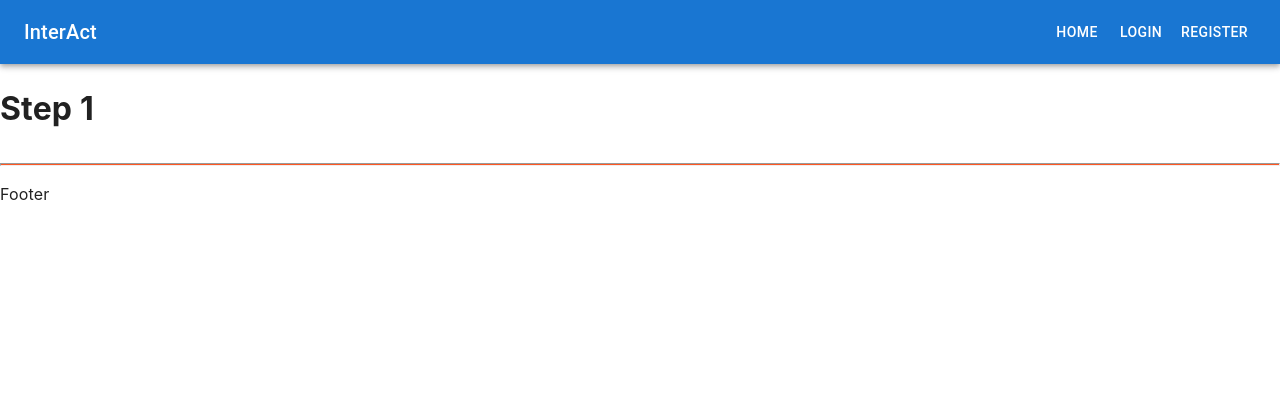
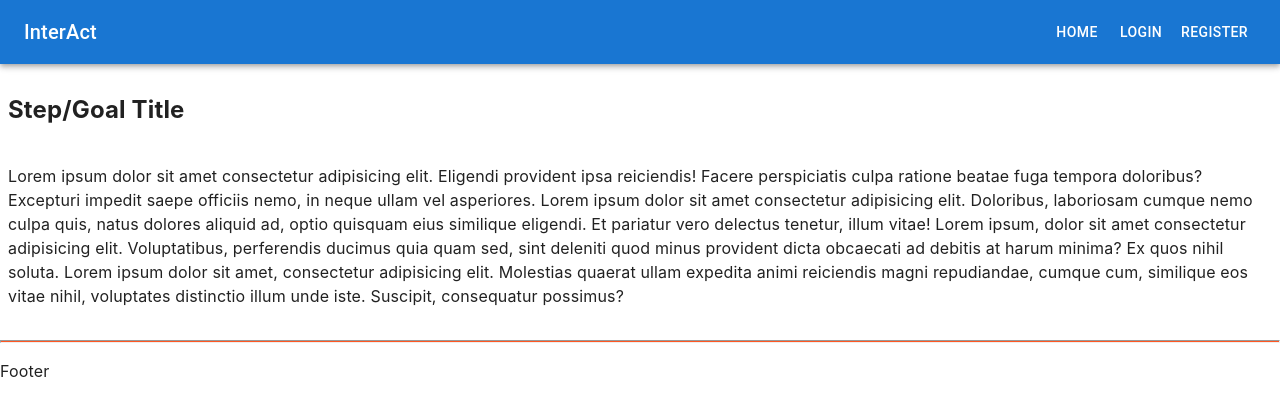
Before and after one commit to InterAct-Development/interact-frontend, a Next.js app: page /step in a window 1280 px wide. Shown: the top 416 px of the page. Built offline with nearby package versions, Linux system fonts and the light colour scheme.

Commit message:
Added grid system for step page

```diff
--- a/pages/step.tsx
+++ b/pages/step.tsx
@@ -8,8 +8,6 @@ import Box from '@mui/material/Box';
 import Paper from '@mui/material/Paper';
 import Grid from '@mui/material/Grid';
 
-import { deepOrange } from '@mui/material/colors';
-
 // Text
 // Images
 // Video?
@@ -17,13 +15,33 @@ import { deepOrange } from '@mui/material/colors';
 const ViewStep: NextPage = () => {
 
     return (
-        <>
-            <Body>
-                <Box>
-                    <h1>Step 1</h1>
-                </Box>
-            </Body>
-        </>
+        <Body>
+            <Box sx={{ flexGrow: 1, margin: 1 }}>
+                <Grid container>
+                    <>
+                        <Grid xs={12}>
+                            <h2>Step/Goal Title</h2>
+                        </Grid>
+                        <Grid xs={12}>
+                            <p>
+                                Lorem ipsum dolor sit amet consectetur adipisicing elit.
+                                Eligendi provident ipsa reiciendis! Facere perspiciatis culpa ratione beatae fuga tempora doloribus?
+                                Excepturi impedit saepe officiis nemo, in neque ullam vel asperiores.
+                                Lorem ipsum dolor sit amet consectetur adipisicing elit. Doloribus,
+                                laboriosam cumque nemo culpa quis, natus dolores aliquid ad, optio quisquam eius similique eligendi.
+                                Et pariatur vero delectus tenetur, illum vitae!
+                                Lorem ipsum, dolor sit amet consectetur adipisicing elit.
+                                Voluptatibus, perferendis ducimus quia quam sed, sint deleniti quod minus provident dicta obcaecati ad debitis at harum minima?
+                                Ex quos nihil soluta.
+                                Lorem ipsum dolor sit amet, consectetur adipisicing elit.
+                                Molestias quaerat ullam expedita animi reiciendis magni repudiandae, cumque cum, similique eos vitae nihil,
+                                voluptates distinctio illum unde iste. Suscipit, consequatur possimus?
+                            </p>
+                        </Grid>
+                    </>
+                </Grid>
+            </Box>
+        </Body>
     );
 }
 
```
